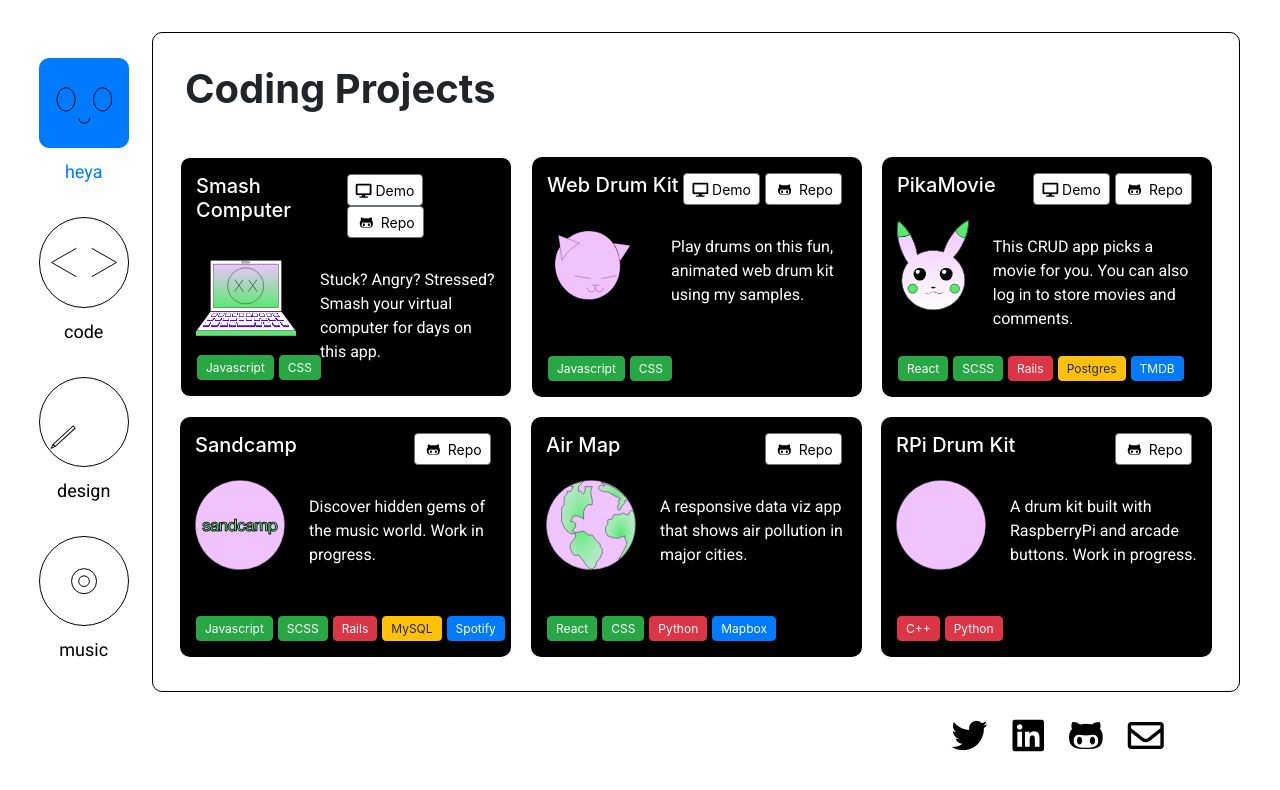
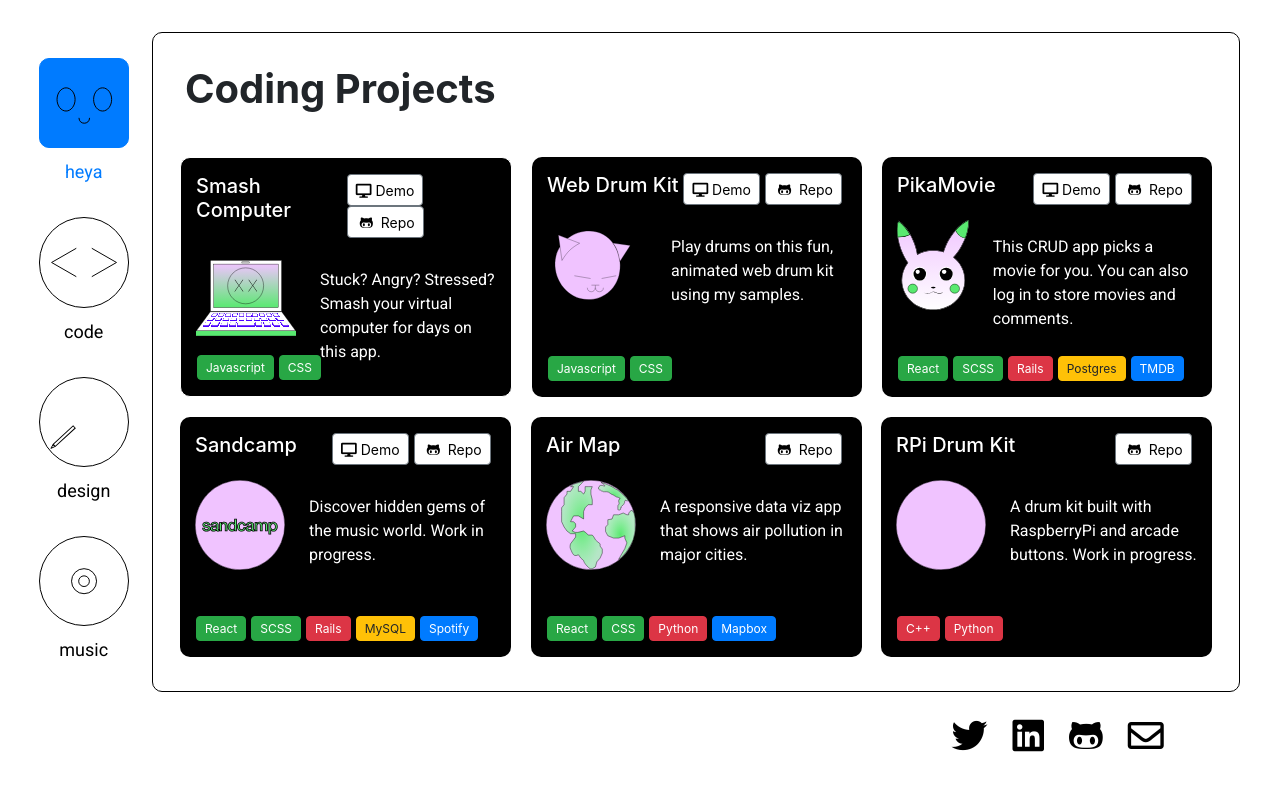
Before and after one commit to Heyabird/portfolio, a React (Create React App) app: page /code in a window 1280 px wide. Shown: the top 790 px of the page. Built offline with nearby package versions, Linux system fonts and the light colour scheme.

Commit message:
update Coding projects with Sandcamp demo

```diff
--- a/src/components/components/CodingProjects.js
+++ b/src/components/components/CodingProjects.js
@@ -24,7 +24,7 @@
             <div className="project-header">
               <h5>Smash Computer</h5>
               <div>
-                <Button href="https://imstuck.netlify.app/" target="_blank"><i class="fas fa-desktop"></i> Demo</Button>
+                <Button href="https://smashcomputer.netlify.app/" target="_blank"><i class="fas fa-desktop"></i> Demo</Button>
                 <Button href="https://github.com/heyabird/anger-release-app" target="_blank"><i class="fab fa-github-alt"></i> Repo</Button>
               </div>
             </div>
@@ -83,7 +83,7 @@
           <div className="project-header">
               <h5>Sandcamp</h5>
               <div>
-                {/* <Button href="https://pikamovie.herokuapp.com/" target="_blank"><i class="fas fa-desktop"></i> Demo</Button> */}
+                <Button href="https://sandcamp.herokuapp.com/" target="_blank"><i class="fas fa-desktop"></i> Demo</Button>
                 <Button href="https://github.com/Heyabird/Sandcamp_v2" target="_blank"><i class="fab fa-github-alt"></i> Repo</Button>
               </div>
             </div>
@@ -93,7 +93,7 @@
             </div>
             <div className="btn-container">
               {/* <Button color="secondary">Full-Stack</Button> */}
-              <Button color="success">Javascript</Button>
+              <Button color="success">React</Button>
               <Button color="success">SCSS</Button>
               <Button color="danger">Rails</Button>
               <Button color="warning">MySQL</Button>
```
Also changed, not shown: 1 other file (tests, documents, lock files or other folders).
